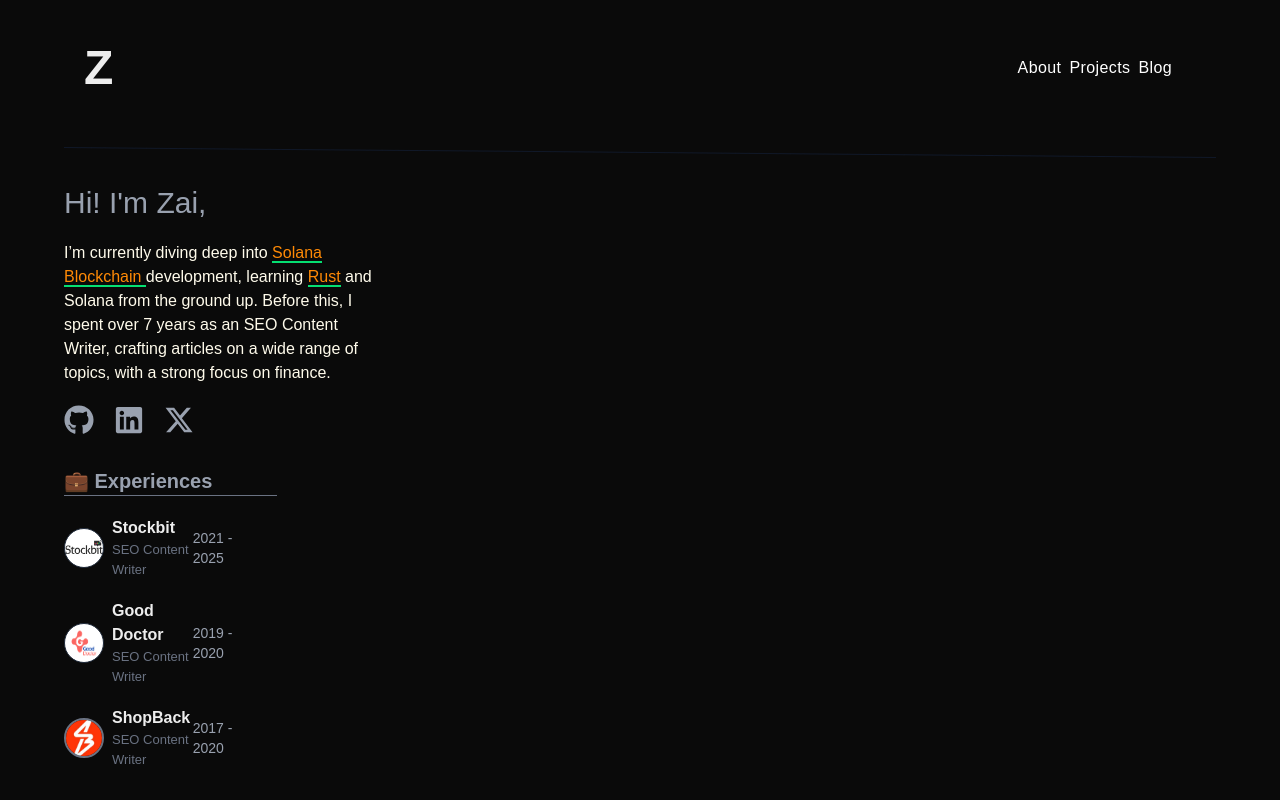
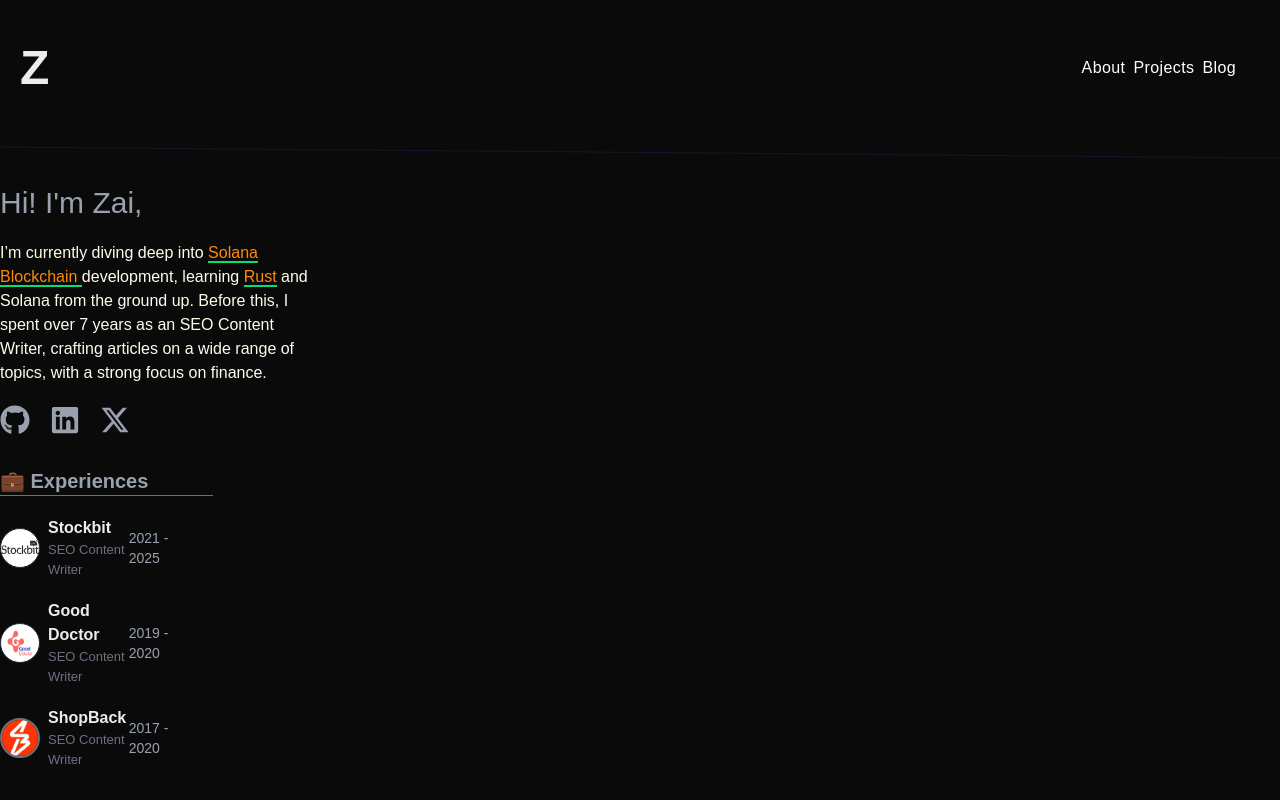
Before and after one commit to zaialamm/personal-site, a Next.js app: page / in a window 1280 px wide. Shown: the top 800 px of the page. Built offline with nearby package versions, Linux system fonts and the light colour scheme.

Commit message:
responsive fix

```diff
--- a/src/app/layout.tsx
+++ b/src/app/layout.tsx
@@ -13,7 +13,7 @@ export default function Layout({children}: {children: React.ReactNode }) {
     <html lang="en">
 
       <body
-        className= {`antialiased sm:w-2xl md:w-5xl xl:w-6xl mx-auto` }
+        className= {`antialiased container mx-auto` }
       >
       <Header />
 
```
